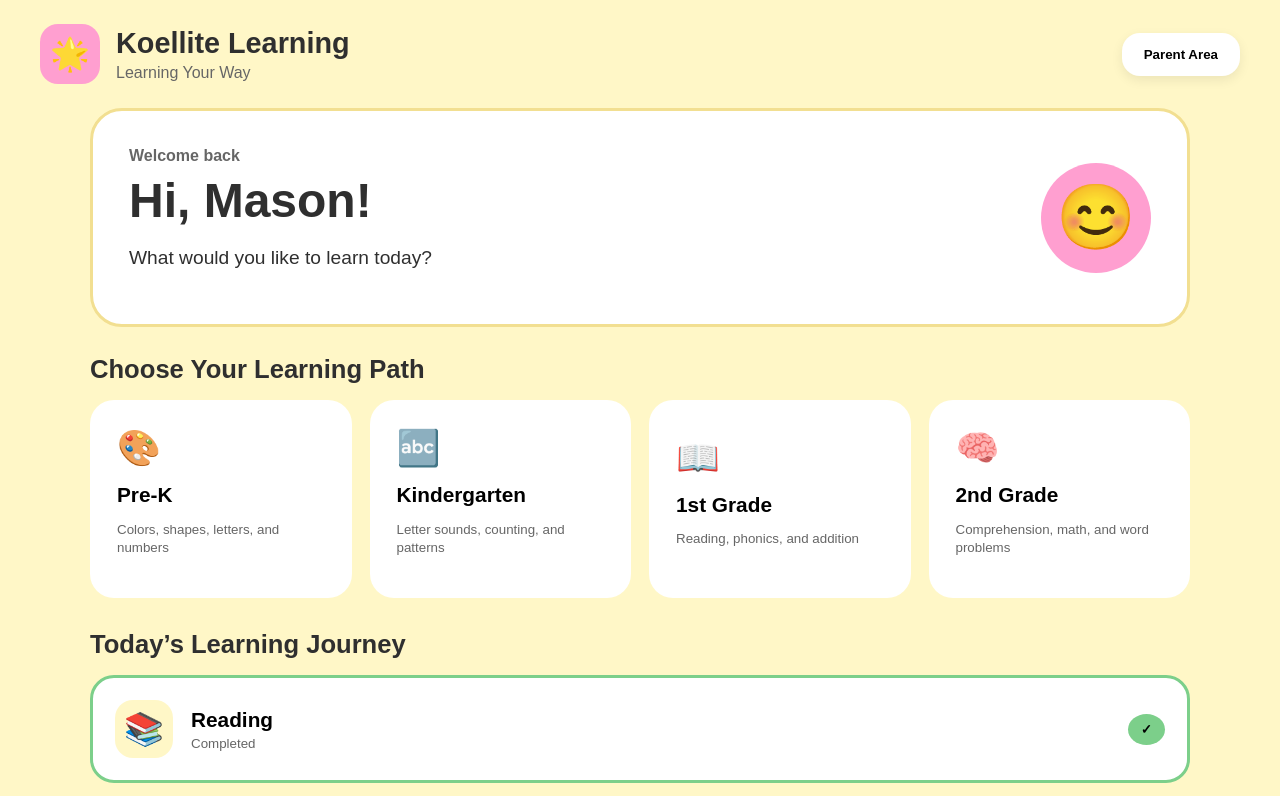
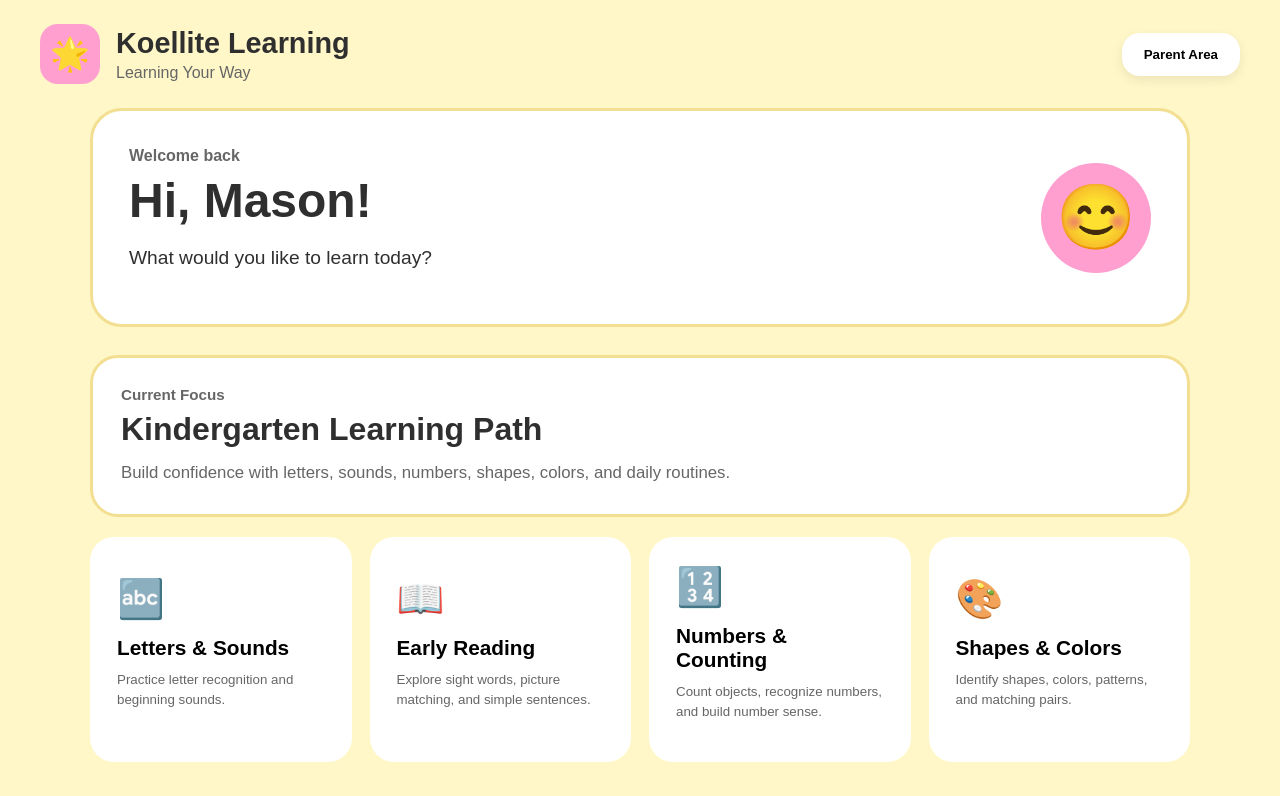
Before and after one commit to kkoelle99/koellite-learning, a React (Vite) app: page / in a window 1280 px wide. Shown: the top 796 px of the page. Built offline with nearby package versions, Linux system fonts and the light colour scheme.

Commit message:
Refactor homepage into kindergarten learning path

```diff
--- a/src/components/GradeSelector/GradeSelector.css
+++ /dev/null
@@ -1,45 +0,0 @@
-.grade-section {
-  margin-bottom: 32px;
-}
-
-.grade-grid {
-  display: grid;
-  grid-template-columns: repeat(4, 1fr);
-  gap: 18px;
-}
-
-.grade-card {
-  background: var(--card-color);
-  border: 3px solid transparent;
-  border-radius: 24px;
-  padding: 24px;
-  text-align: left;
-  min-height: 170px;
-  transition: 0.2s ease;
-}
-
-.grade-card:hover {
-  border-color: var(--button-color);
-  transform: translateY(-2px);
-}
-
-.grade-card span {
-  font-size: 2.2rem;
-}
-
-.grade-card strong {
-  display: block;
-  margin-top: 14px;
-  font-size: 1.3rem;
-}
-
-.grade-card p {
-  color: var(--muted-text);
-  line-height: 1.4;
-}
-
-@media (max-width: 800px) {
-  .grade-grid {
-    grid-template-columns: 1fr;
-  }
-}
--- a/src/components/GradeSelector/GradeSelector.jsx
+++ /dev/null
@@ -1,37 +0,0 @@
-import "./GradeSelector.css";
-
-function GradeSelector() {
-  return (
-    <section className="grade-section">
-      <h2>Choose Your Learning Path</h2>
-
-      <div className="grade-grid">
-        <button className="grade-card">
-          <span>🎨</span>
-          <strong>Pre-K</strong>
-          <p>Colors, shapes, letters, and numbers</p>
-        </button>
-
-        <button className="grade-card">
-          <span>🔤</span>
-          <strong>Kindergarten</strong>
-          <p>Letter sounds, counting, and patterns</p>
-        </button>
-
-        <button className="grade-card">
-          <span>📖</span>
-          <strong>1st Grade</strong>
-          <p>Reading, phonics, and addition</p>
-        </button>
-
-        <button className="grade-card">
-          <span>🧠</span>
-          <strong>2nd Grade</strong>
-          <p>Comprehension, math, and word problems</p>
-        </button>
-      </div>
-    </section>
-  );
-}
-
-export default GradeSelector;
--- /dev/null
+++ b/src/components/Grades/Kindergarten/KindergartenPath.css
@@ -0,0 +1,86 @@
+.kindergarten-section {
+  margin-bottom: 32px;
+}
+
+.section-heading {
+  background: var(--card-color);
+  border: 3px solid var(--border-color);
+  border-radius: 28px;
+  padding: 28px;
+  margin-bottom: 20px;
+}
+
+.section-heading p {
+  margin: 0 0 8px;
+  color: var(--muted-text);
+  font-weight: bold;
+  font-size: 0.95rem;
+}
+
+.section-heading h2 {
+  margin: 0 0 12px;
+  font-size: 2rem;
+}
+
+.section-heading span {
+  color: var(--muted-text);
+  line-height: 1.5;
+  font-size: 1.05rem;
+}
+
+.kindergarten-grid {
+  display: grid;
+  grid-template-columns: repeat(4, 1fr);
+  gap: 18px;
+}
+
+.path-card {
+  background: var(--card-color);
+  border: 3px solid transparent;
+  border-radius: 24px;
+  padding: 24px;
+  text-align: left;
+  min-height: 190px;
+  transition: 0.2s ease;
+}
+
+.path-card:hover {
+  border-color: var(--button-color);
+  transform: translateY(-2px);
+}
+
+.path-card span {
+  font-size: 2.4rem;
+}
+
+.path-card strong {
+  display: block;
+  margin-top: 14px;
+  font-size: 1.3rem;
+}
+
+.path-card p {
+  margin-top: 10px;
+  color: var(--muted-text);
+  line-height: 1.5;
+}
+
+@media (max-width: 950px) {
+  .kindergarten-grid {
+    grid-template-columns: repeat(2, 1fr);
+  }
+}
+
+@media (max-width: 600px) {
+  .kindergarten-grid {
+    grid-template-columns: 1fr;
+  }
+
+  .section-heading {
+    padding: 22px;
+  }
+
+  .section-heading h2 {
+    font-size: 1.7rem;
+  }
+}
--- /dev/null
+++ b/src/components/Grades/Kindergarten/KindergartenPath.jsx
@@ -0,0 +1,43 @@
+import "./KindergartenPath.css";
+
+function KindergartenPath() {
+  return (
+    <section className="kindergarten-section">
+      <div className="section-heading">
+        <p>Current Focus</p>
+        <h2>Kindergarten Learning Path</h2>
+        <span>
+          Build confidence with letters, sounds, numbers, shapes, colors, and daily routines.
+        </span>
+      </div>
+
+      <div className="kindergarten-grid">
+        <button className="path-card">
+          <span>🔤</span>
+          <strong>Letters & Sounds</strong>
+          <p>Practice letter recognition and beginning sounds.</p>
+        </button>
+
+        <button className="path-card">
+          <span>📖</span>
+          <strong>Early Reading</strong>
+          <p>Explore sight words, picture matching, and simple sentences.</p>
+        </button>
+
+        <button className="path-card">
+          <span>🔢</span>
+          <strong>Numbers & Counting</strong>
+          <p>Count objects, recognize numbers, and build number sense.</p>
+        </button>
+
+        <button className="path-card">
+          <span>🎨</span>
+          <strong>Shapes & Colors</strong>
+          <p>Identify shapes, colors, patterns, and matching pairs.</p>
+        </button>
+      </div>
+    </section>
+  );
+}
+
+export default KindergartenPath;
--- a/src/pages/Home/Home.jsx
+++ b/src/pages/Home/Home.jsx
@@ -1,6 +1,6 @@
 import Header from "../../components/Header/Header";
 import WelcomeCard from "../../components/WelcomeCard/WelcomeCard";
-import GradeSelector from "../../components/GradeSelector/GradeSelector";
+import KindergartenPath from "../../components/Grades/Kindergarten/KindergartenPath.jsx";
 import LearningJourney from "../../components/LearningJourney/LearningJourney";
 import SubjectGrid from "../../components/SubjectGrid/SubjectGrid";
 
@@ -13,7 +13,7 @@ function Home() {
 
       <main className="home-page">
         <WelcomeCard childName="Mason" />
-        <GradeSelector />
+        <KindergartenPath />
         <LearningJourney />
         <SubjectGrid />
       </main>
```
